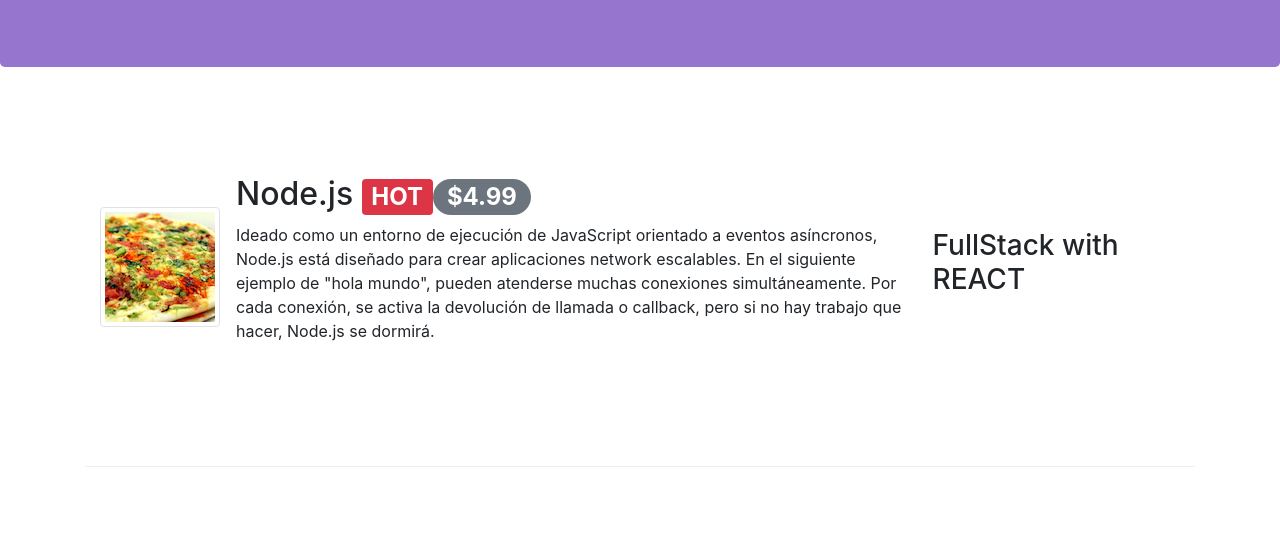
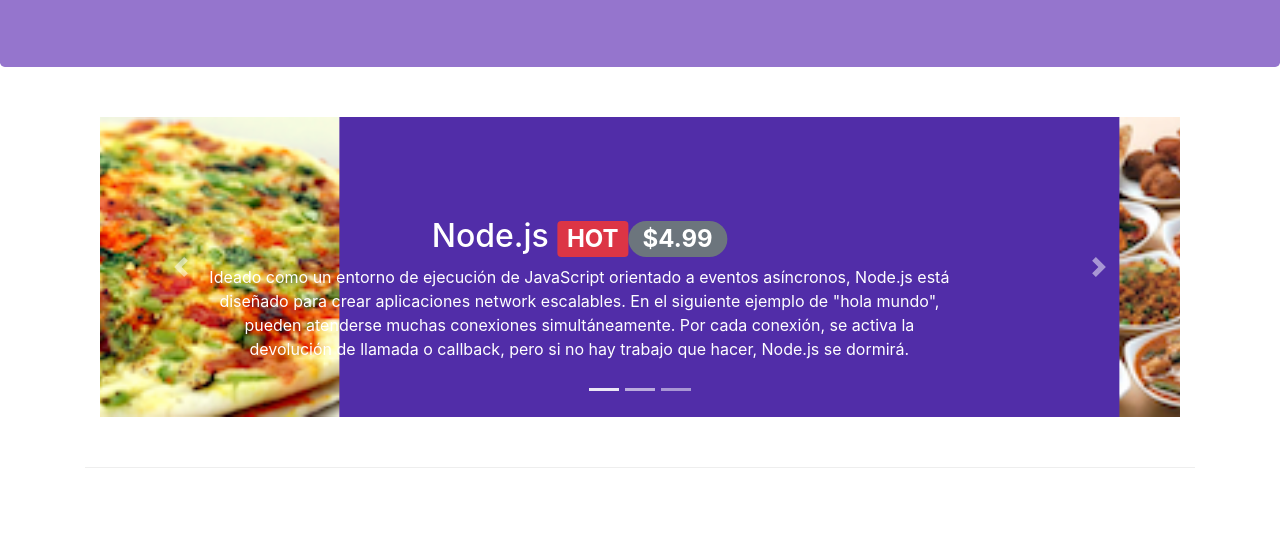
Before and after one commit to DiegoContador/Bootsrapt4Diego, a website: page index.html in a window 1280 px wide. Shown: the part 267-800 px from the top of the page. Drawn offline with nearby package versions, Linux system fonts and the light colour scheme.

Commit message:
carousel index.html

```diff
--- a/css/styles.css
+++ b/css/styles.css
@@ -44,3 +44,18 @@
     border-bottom: 1px solid #ddd;
     padding: 10px;
 }
+
+.carousel {
+    background: #512DA8;
+}
+
+.carousel-item {
+    height: 300px;
+}
+
+.carousel-item img {
+    position: absolute;
+    top: 0;
+    left: 0;
+    min-width: 300px;
+}
--- a/index.html
+++ b/index.html
@@ -93,6 +93,50 @@
     </header>
 
     <div class="container">
+
+        <div class="row row-content">
+            <div class="col">
+                <div id="mycarousel" class="carousel slide" data-ride="carousel">
+                    <div class="carousel-inner" role="listbox">
+                        <div class="carousel-item active">
+                            <img src="img/uthappizza.png" class="d-block img-fluid" alt="pizza">
+                            <div class="carousel-caption d-none d-md-block">
+                                <h2>Node.js <span class="badge badge-danger">HOT</span><span class="badge badge-pill badge-secondary">$4.99</span> </h2>
+                                <p class="d-none d-md-none d-lg-block">Ideado como un entorno de ejecución de JavaScript orientado a eventos asíncronos, Node.js está diseñado para crear aplicaciones network escalables. En el siguiente ejemplo de "hola mundo", pueden atenderse muchas conexiones
+                                    simultáneamente. Por cada conexión, se activa la devolución de llamada o callback, pero si no hay trabajo que hacer, Node.js se dormirá.</p>
+                            </div>
+                        </div>
+                        <div class="carousel-item">
+                            <img src="img/buffet.png" alt="buffet" class="d-block img-fluid">
+                            <div class="carousel-caption d-none-d-md-block">
+                                <h3> Weekend Grand Buffet <span class="badge badge-danger">NEW</span></h3>
+                                <p class="d-none d-md-none d-lg-block">Lorem ipsum dolor sit amet consectetur, adipisicing elit. Sed placeat facilis autem quos quia ullam at. Quibusdam, architecto optio neque hic nemo provident doloremque quisquam tempora, excepturi aspernatur ullam repudiandae.</p>
+                            </div>
+                        </div>
+                        <div class="carousel-item">
+                            <img src="img/diego.jpg" alt="Im" class="d-block img-fluid">
+                            <div class="carousel-caption d-none d-md-block">
+                                <h5>Tecnólogo en Desarrollo de Software</h5>
+                                <p class="d-none d-md-none d-lg-block">Lorem ipsum dolor sit amet consectetur adipisicing elit. Inventore quia debitis velit nostrum eligendi magni error Lorem ipsum dolor sit amet consectetur adipisicing elit. Inventore quia debitis velit nostrum eligendi magni
+                                    error
+                                </p>
+                            </div>
+                        </div>
+                    </div>
+                    <ol class="carousel-indicators">
+                        <li data-target="#mycarousel" data-slide-to="0" class="active"></li>
+                        <li data-target="#mycarousel" data-slide-to="1"></li>
+                        <li data-target="#mycarousel" data-slide-to="2"></li>
+                    </ol>
+                    <a href="#mycarousel" class="carousel-control-prev" role="button" data-slide="prev">
+                        <span class="carousel-control-prev-icon"></span>
+                    </a>
+                    <a href="#mycarousel" class="carousel-control-next" role="button" data-slide="next">
+                        <span class="carousel-control-next-icon"></span>
+                    </a>
+                </div>
+            </div>
+        </div>
 
         <div class="row row-content align-items-center">
 
```
